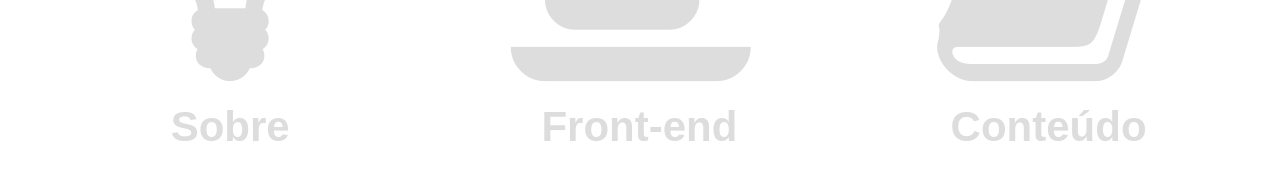
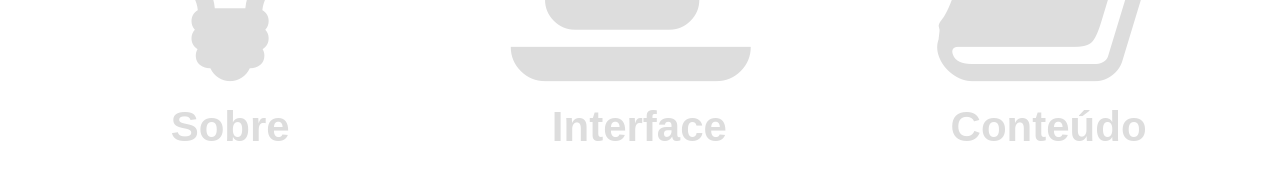
Before and after one commit to a2ad/gde-educacaosp, a Jekyll site: the page built from index.html, in a window 1280 px wide. Shown: the part 286-466 px from the top of the page. Built offline with Jekyll 4.4.1, drawn with Linux system fonts in a browser that asks for light colours; nearby versions of some CDN libraries.

Commit message:
Ajustes links homepage

```diff
--- a/index.html
+++ b/index.html
@@ -10,9 +10,9 @@ title :
       <i class="icon-lightbulb"></i>
       <span class="block">Sobre</span>
    </a>
-   <a href="front-end/" class="link-category">
+   <a href="interface/" class="link-category">
       <i class="icon-coffee"></i>
-      <span class="block">Front-end</span>
+      <span class="block">Interface</span>
    </a>
    <a href="conteudo/" class="link-category">
       <i class="icon-book"></i>
```
Also changed, not shown: 1 other file.
